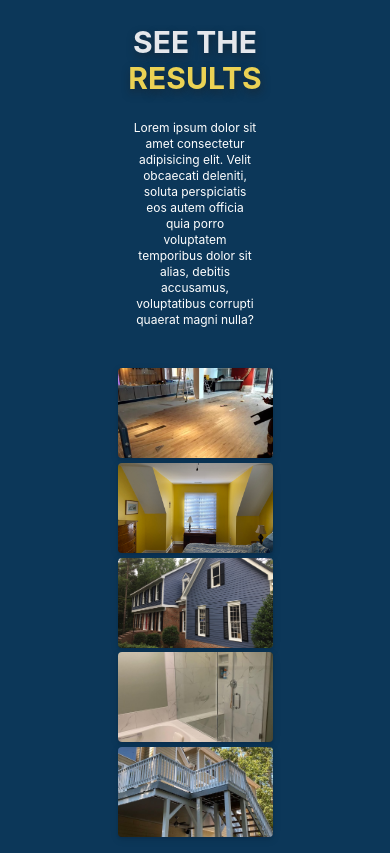
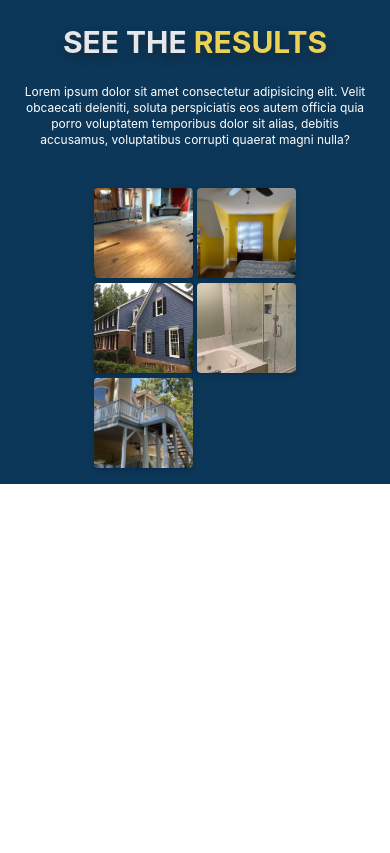
Before and after one commit to AaronTheDesigner/inside-out, a Next.js app: page /components/GalleryTwo in a window 390 px wide. Built offline with nearby package versions, Linux system fonts and the light colour scheme.

Commit message:
gallery adjustment

```diff
--- a/pages/components/GalleryTwo.js
+++ b/pages/components/GalleryTwo.js
@@ -11,8 +11,8 @@ const GalleryTwo = () => {
 
 
   return (
-    <div className='flex flex-col bg-primary-dark justify-center items-center py-4 px-10 md:px-20 lg:px-20'>
-        <div className='flex flex-col h-full mb-6 w-1/2'>
+    <div className='flex flex-col bg-primary-dark justify-center items-center py-4 sm:px-10 md:px-20 lg:px-20'>
+        <div className='flex flex-col h-full mb-6 m:w-1/2'>
         <motion.h1
             className="m-2 text-3xl header-shadow text-center uppercase font-bold text-gray-200 md:text-4xl lg:text-6xl"
             ref={ref}
@@ -26,7 +26,7 @@ const GalleryTwo = () => {
                 Lorem ipsum dolor sit amet consectetur adipisicing elit. Velit obcaecati deleniti, soluta perspiciatis eos autem officia quia porro voluptatem temporibus dolor sit alias, debitis accusamus, voluptatibus corrupti quaerat magni nulla?
             </p>
         </div>
-        <div className="image-mosaic w-1/2">
+        <div className="image-mosaic m:w-1/2">
             <div className="card card-tall card-wide" style={{
                 backgroundImage: `url('/assets/flooring_1.jpg')`
             }}>
```
